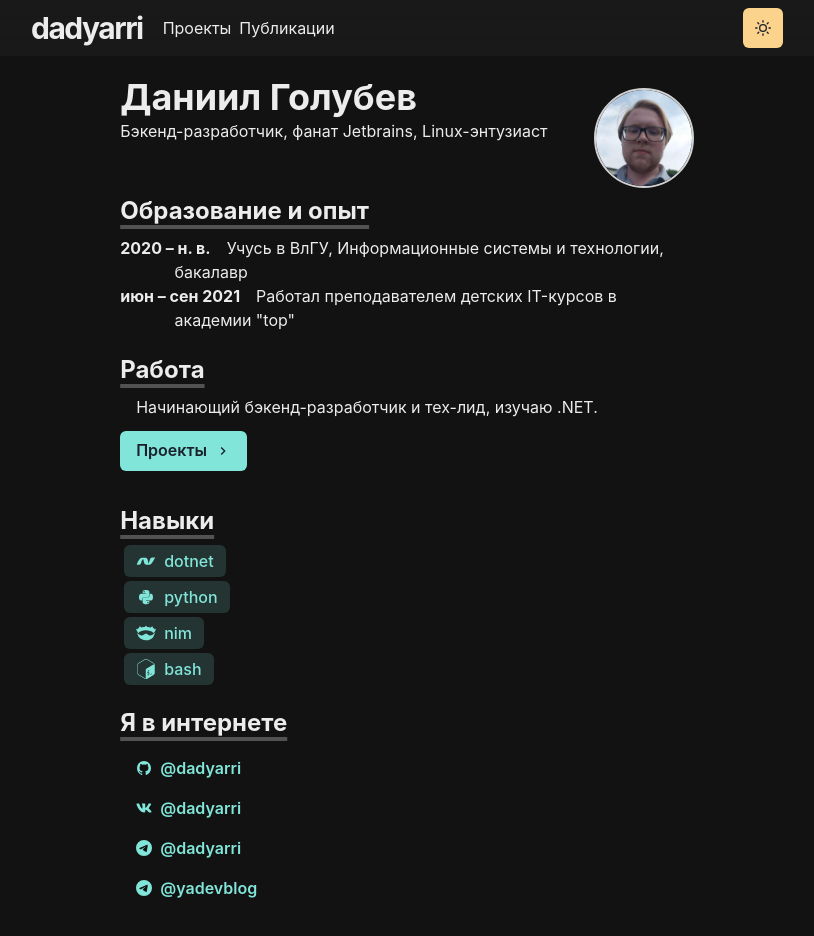
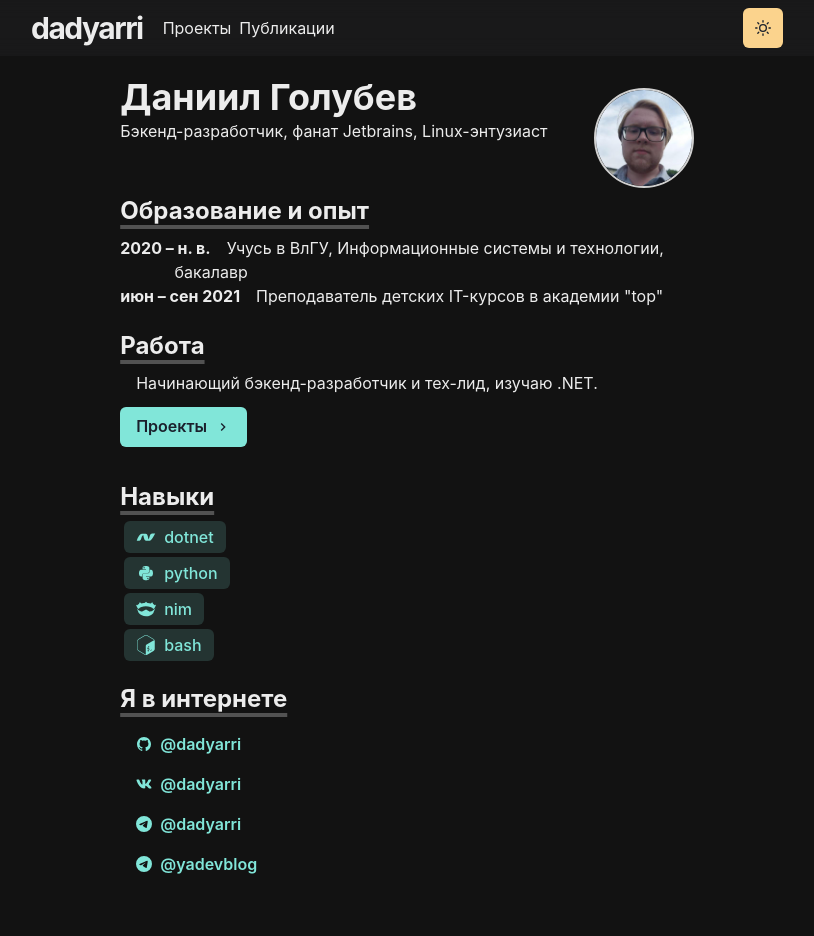
Before and after one commit to daniilko0/portfolio, a Next.js app: page / in a window 1280 px wide. Shown: the top 936 px of the page, without its empty margins (233-1047 px from the left). Built offline with nearby package versions, Linux system fonts and the light colour scheme; a web font is replaced by a local one.

Commit message:
refactor text

```diff
--- a/pages/index.js
+++ b/pages/index.js
@@ -63,8 +63,7 @@ const Page = () => {
             системы и технологии, бакалавр
           </BioSection>
           <BioSection>
-            <BioYear>июн &ndash; сен 2021</BioYear>Работал преподавателем
-            детских IT-курсов в академии &quot;top&quot;
+            <BioYear>июн &ndash; сен 2021</BioYear>Преподаватель детских IT-курсов в академии &quot;top&quot;
           </BioSection>
         </Section>
 
```
